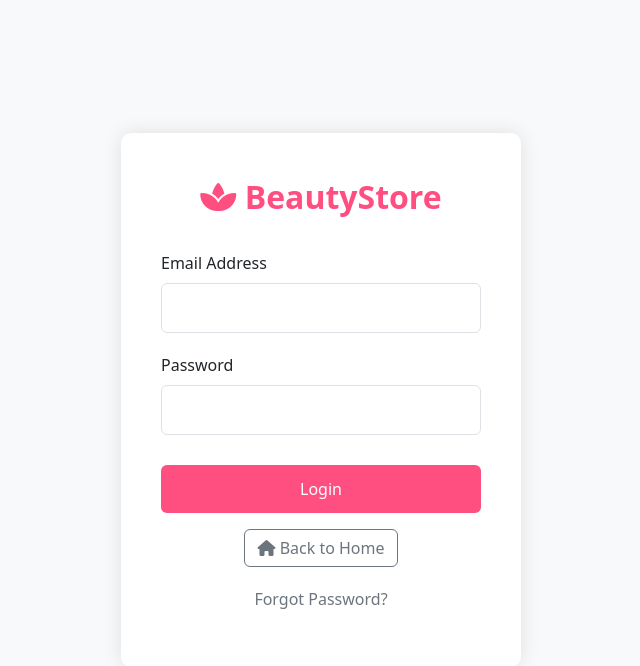
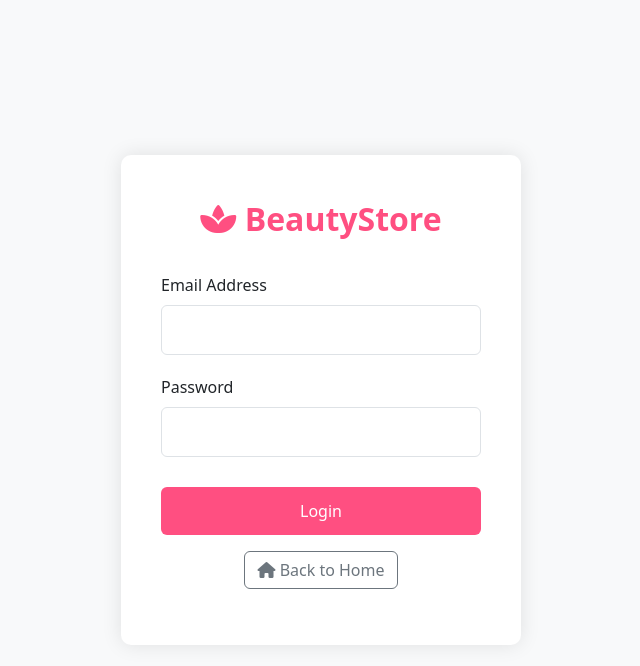
Before and after one commit to dimuthadithya/BeautyProducts, a PHP site: page /login.php in a window 1280 px wide. Shown: the top 666 px of the page, without its empty margins (319-959 px from the left). Run offline with PHP 8.4, Linux system fonts and the light colour scheme.

Commit message:
Remove "Forgot Password?" link from login form for a cleaner user interface

```diff
--- a/login.php
+++ b/login.php
@@ -104,9 +104,6 @@ if ($_SERVER["REQUEST_METHOD"] == "POST") {
     <div class="mt-3 text-center">
       <a href="index.php" class="btn btn-outline-secondary"><i class="fas fa-home"></i> Back to Home</a>
     </div>
-    <div class="forgot-password">
-      <a href="#">Forgot Password?</a>
-    </div>
   </div>
 
   <!-- Bootstrap JS -->
```
